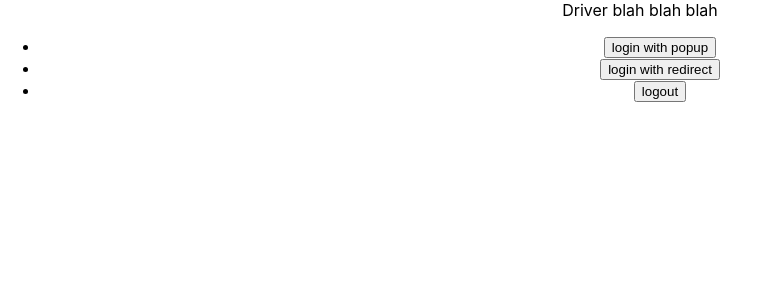
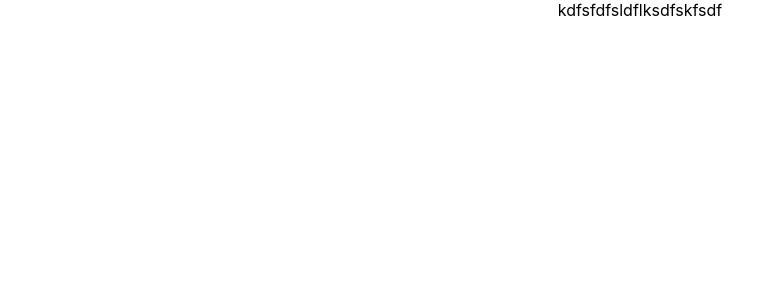
Before and after one commit to gymcode/drivers_license_react, a React (Create React App) app: page / in a window 1280 px wide. Shown: the top 300 px of the page, without its empty margins (0-762 px from the left). Built offline with nearby package versions, Linux system fonts and the light colour scheme.

Commit message:
adding tailwindcss to application

```diff
--- a/package.json
+++ b/package.json
@@ -36,5 +36,10 @@
       "last 1 firefox version",
       "last 1 safari version"
     ]
+  },
+  "devDependencies": {
+    "autoprefixer": "^9.8.6",
+    "postcss": "^7.0.36",
+    "tailwindcss": "npm:@tailwindcss/postcss7-compat@^2.2.2"
   }
 }
--- a/src/App.js
+++ b/src/App.js
@@ -1,26 +1,9 @@
 import './App.css';
-import {useAuth0} from '@auth0/auth0-react'
 
 function App() {
-
-  const {loginWithPopup, loginWithRedirect, logout, user, isAuthenticated} = useAuth0()
-
   return (
     <div className="App">
-      <hi>Driver blah blah blah </hi>
-      <ul>
-        <li>
-          <button onClick={loginWithPopup}> login with popup</button>
-        </li>
-        <li>
-          <button onClick={loginWithRedirect}> login with redirect</button>
-        </li>
-        <li>
-          <button onClick={logout}>
-            logout
-          </button>
-        </li>
-      </ul>
+      kdfsfdfsldflksdfskfsdf
     </div>
   );
 }
--- a/src/index.js
+++ b/src/index.js
@@ -2,17 +2,10 @@ import React from 'react';
 import ReactDOM from 'react-dom';
 import './index.css';
 import App from './App';
-import {Auth0Provider} from '@auth0/auth0-react'
 
 ReactDOM.render(
   <React.StrictMode>
-    <Auth0Provider
-        domain = {"dev--n-vtfyi.us.auth0.com"}
-        clientId = {"o6mly2wjxr0d8ErcIK2SxuWhUgo7g8Ao"}
-        redirectUri = {window.location.origin}
-    >
       <App />
-    </Auth0Provider>
   </React.StrictMode>,
   document.getElementById('root')
 );
```
Also changed, not shown: 2 other files (tests, documents, lock files or other folders).
